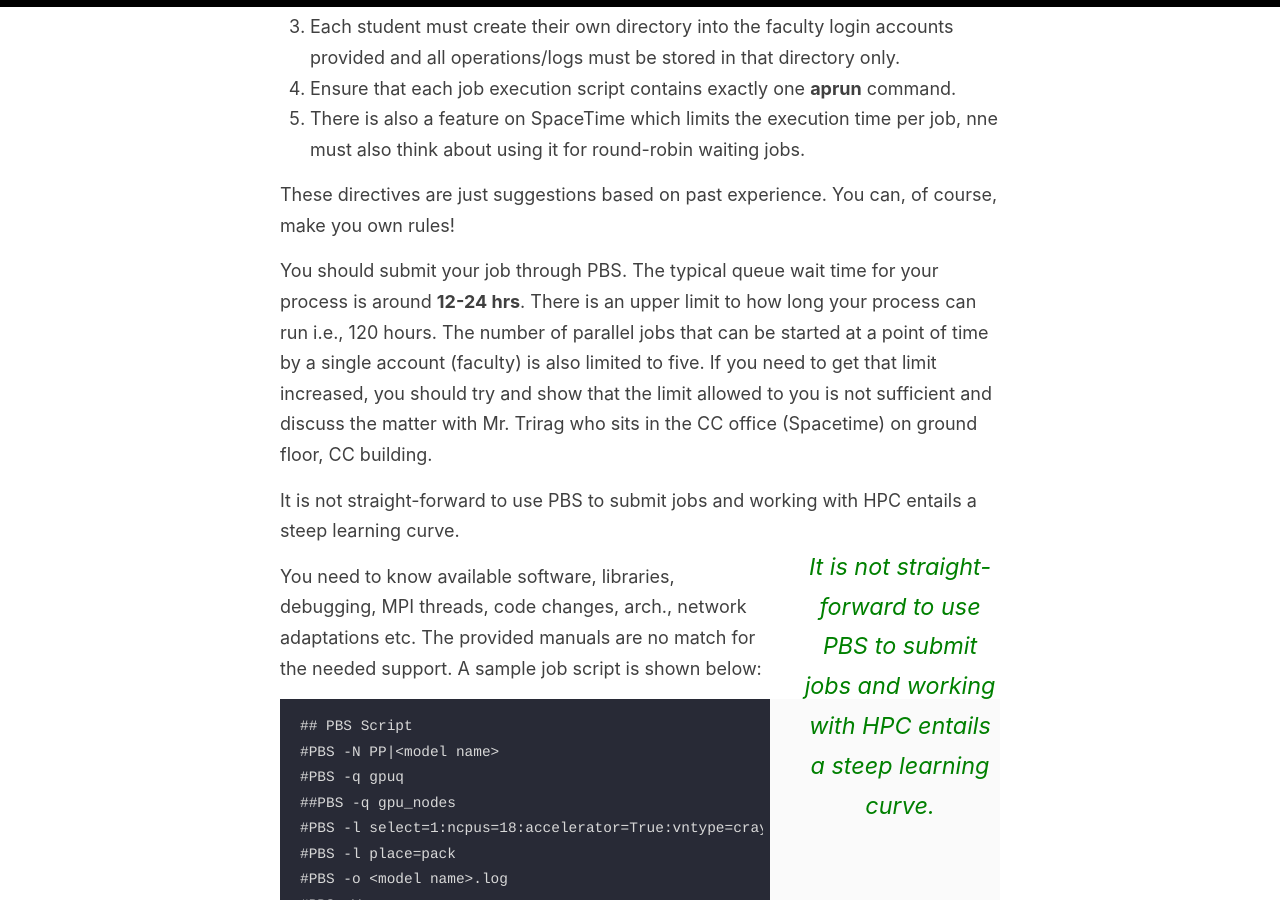
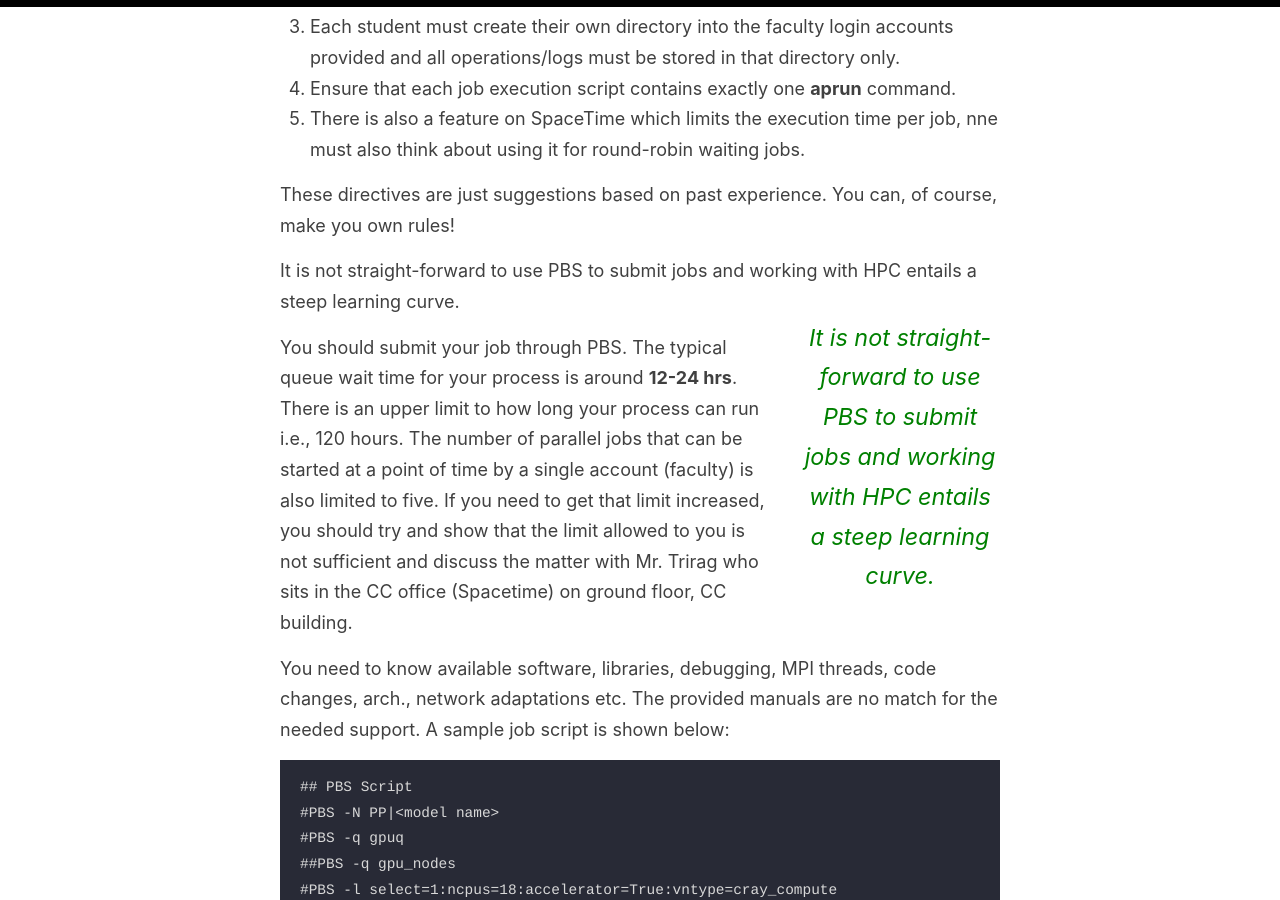
Before and after one commit to cse-iitb-wiki/cse-iitb-wiki.github.io, a Jekyll site: the page built from _posts/2020-09-13-cc-facilities.md, in a window 1280 px wide and 900 px high, scrolled down 719 px. Built offline with Jekyll 4.4.1, drawn with Linux system fonts in a browser that asks for light colours; nearby versions of some CDN libraries.

Commit message:
detailed CC post, code snippet

```diff
--- a/_posts/2020-09-13-cc-facilities.md
+++ b/_posts/2020-09-13-cc-facilities.md
@@ -24,9 +24,9 @@ Based on our experience, we used the following directives among the lab members
 
 These directives are just suggestions based on past experience. You can, of course, make you own rules!<br/>
 
+{% include pullquote.html quote="It is not straight-forward to use PBS to submit jobs and working with HPC entails a steep learning curve. " %}
+
 You should submit your job through PBS. The typical queue wait time for your process is around **12-24 hrs**. There is an upper limit to how long your process can run i.e., 120 hours. The number of parallel jobs that can be started at a point of time by a single account (faculty) is also limited to five. If you need to get that limit increased, you should try and show that the limit allowed to you is not sufficient and discuss the matter with Mr. Trirag who sits in the CC office (Spacetime) on ground floor, CC building.
-
-{% include pullquote.html quote="It is not straight-forward to use PBS to submit jobs and working with HPC entails a steep learning curve. " %}
 
 You need to know available software, libraries, debugging, MPI threads, code changes, arch., network adaptations etc. The provided manuals are no match for the needed support. A sample job script is shown below:
 
```
